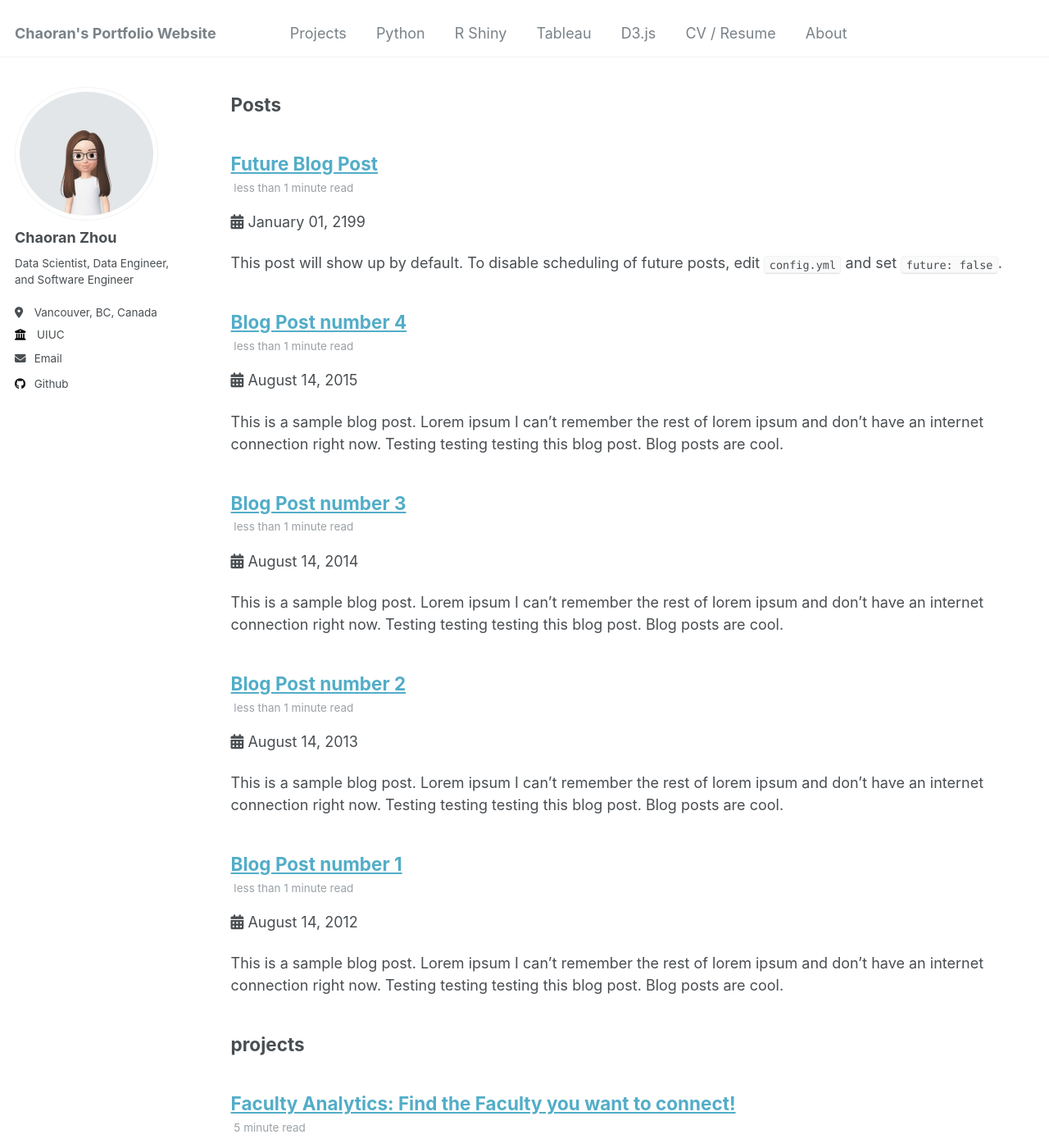
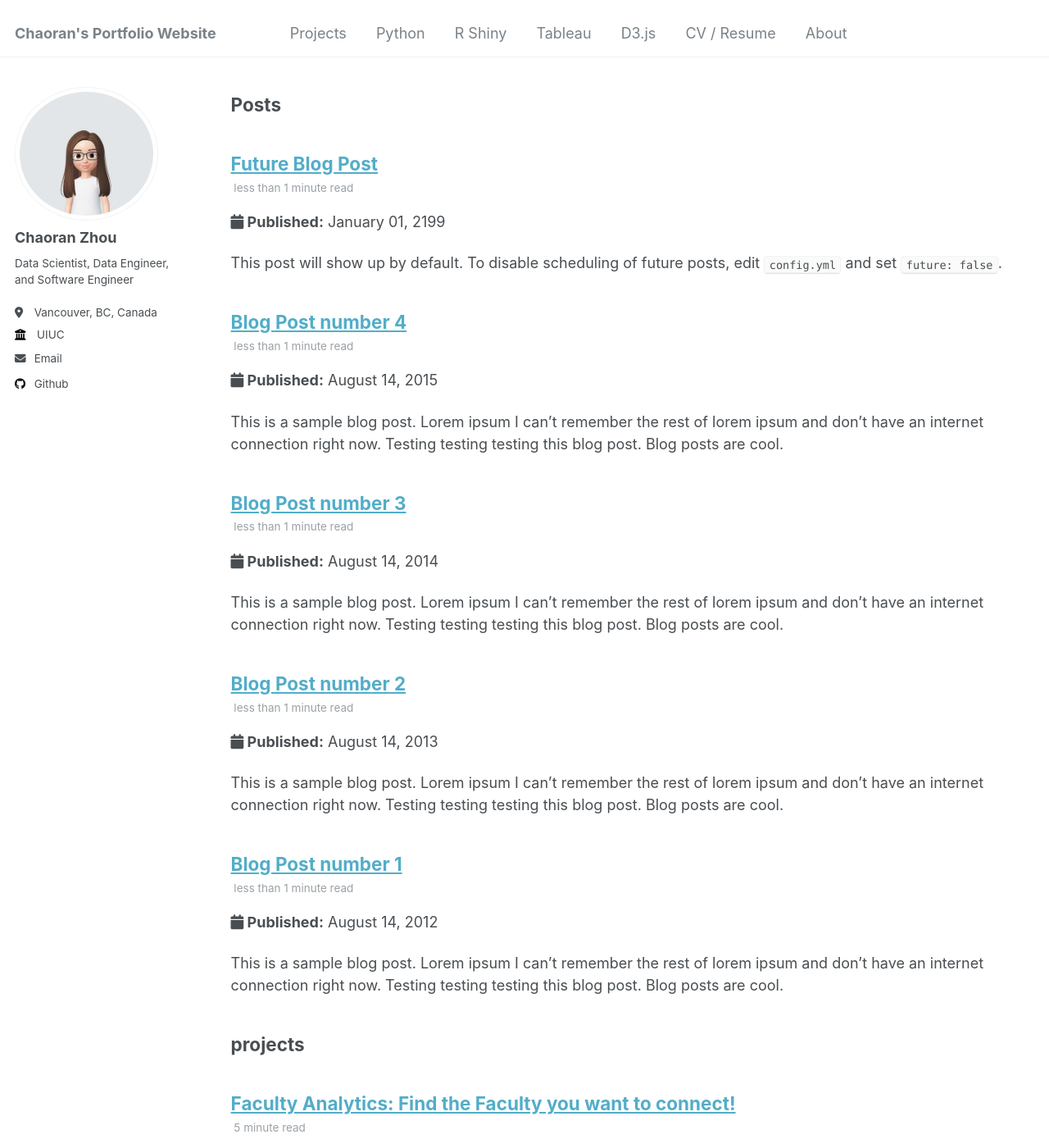
Before and after one commit to ranranrunforit/ranranrunforit.github.io, a Jekyll site: the page built from _pages/sitemap.md, in a window 1280 px wide and 1400 px high, scrolled down 1577 px. Shown: the whole window at 82% size. Built offline with Jekyll 4.4.1, drawn with Linux system fonts in a browser that asks for light colours; some of the changed text lies outside the part shown.

Commit message:
Update archive-single.html

```diff
--- a/_includes/archive-single.html
+++ b/_includes/archive-single.html
@@ -43,7 +43,7 @@
         {% elsif post.collection == 'publications' %}
           <p>Published in <i>{{ post.venue }}</i>, {{ post.date | default: "1900-01-01" | date: "%Y" }} </p>
         {% elsif post.date %}
-         <p class="page__date"><i class="fa fa-calendar-alt" aria-hidden="true"></i> <time datetime="{{ post.date | default: "1900-01-01" | date_to_xmlschema }}">{{ post.date | default: "1900-01-01" | date: "%B %d, %Y" }}</time></p>
+         <p class="page__date"><i class="fas fa fa-calendar" aria-hidden="true"></i><strong> {{ site.data.ui-text[site.locale].date_label | default: "Updated:" }}</strong>  <time datetime="{{ post.date | default: "1900-01-01" | date_to_xmlschema }}">{{ post.date | default: "1900-01-01" | date: "%B %d, %Y" }}</time></p>
         {% endif %}
 
     {% if post.excerpt and site.read_more != 'enabled' %}
```
